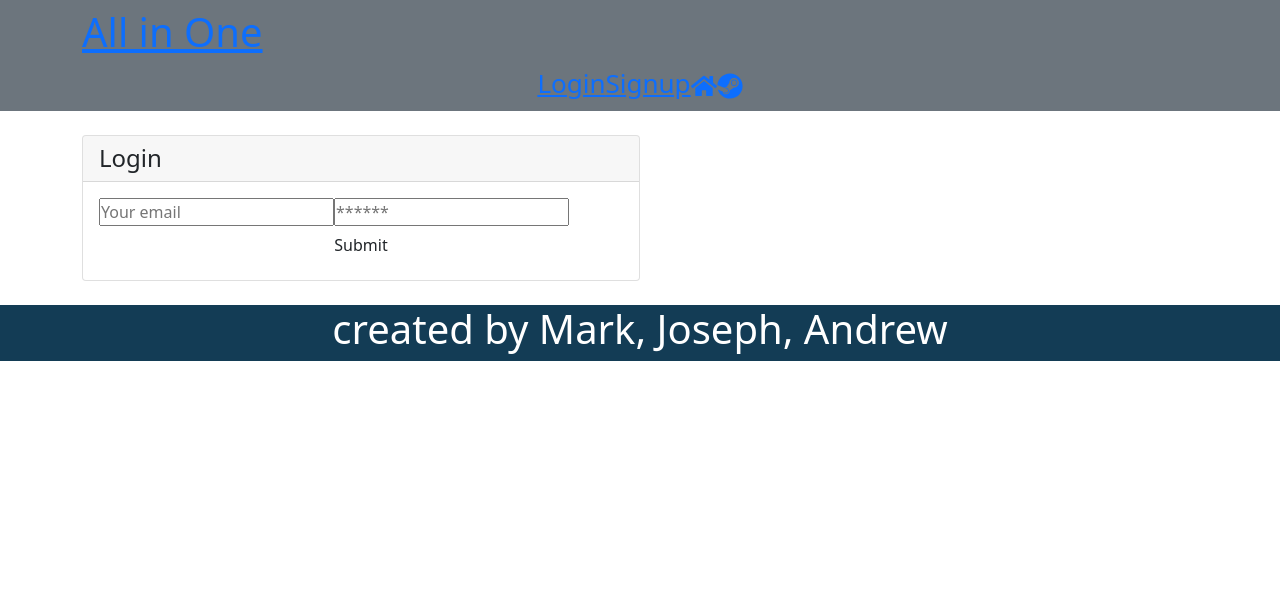
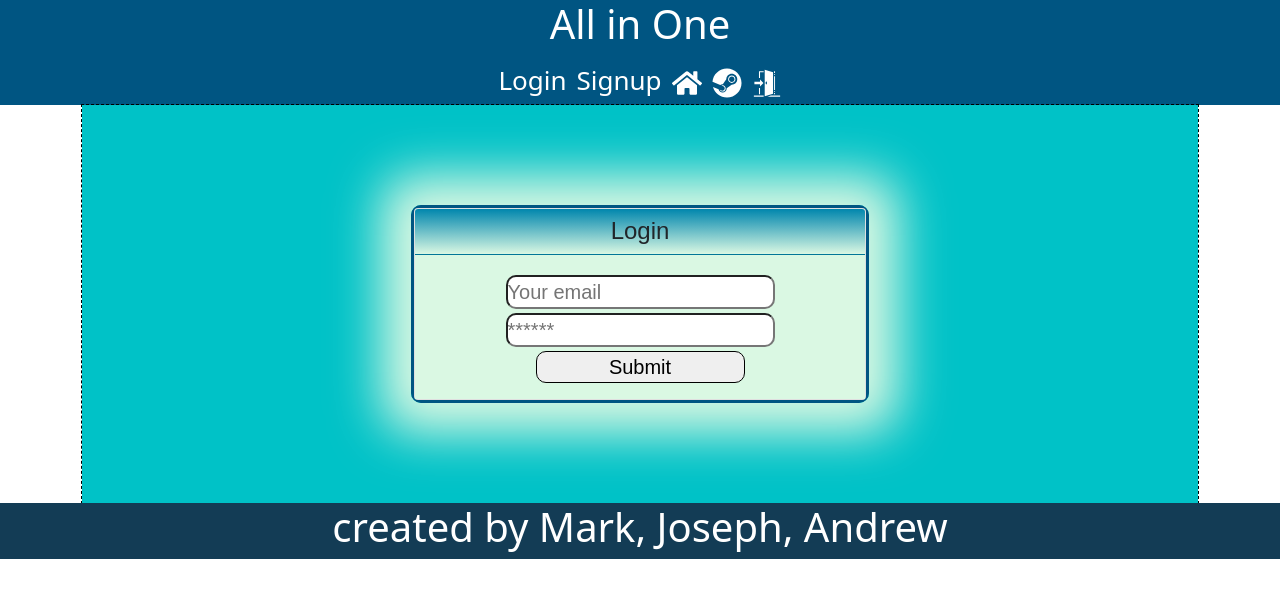
Before and after one commit to afebre1027/FinalProject, a React (Create React App) app in the folder client/: page /login in a window 1280 px wide. Shown: the top 598 px of the page. Built offline with nearby package versions, Linux system fonts and the light colour scheme.

Commit message:
worked on css login & signup ready for review

```diff
--- a/client/src/App.css
+++ b/client/src/App.css
@@ -2,11 +2,11 @@
   margin: 0;
   padding: 0;
   box-sizing: border-box;
-  }
+}
 
 /* header and nav bar */
 header {
-  background-color: #133c55;
+  background-color: #005582;
   min-height: 100px;
   display: flex;
   flex-direction: column;
@@ -17,21 +17,29 @@ header {
   margin-bottom: 0px;
 }
 
+a {
+  text-decoration: none !important;
+  text-align: center;
+  color: white !important;
+}
+svg {
+  color: white;
+}
+
 .menu-item {
   display: flex;
   flex-direction: row;
 }
 
-
-ul.menu {
+.menu {
   display: flex;
   flex-direction: row;
   align-items: center;
   justify-content: center;
 }
 
-li.menu-item {
-  padding: 7px;
+.menu-item {
+  padding: 5px;
 }
 
 nav {
@@ -39,7 +47,7 @@ nav {
   margin-bottom: 0px;
 }
 
-nav  li {
+nav li {
   cursor: pointer;
 }
 
@@ -52,17 +60,17 @@ nav  li {
   width: auto;
   top: 33.35vh;
   left: 0;
-  background:linear-gradient(#133c55, #34a0a4 ,#133c55);
+  background: linear-gradient(#133c55, #34a0a4, #133c55);
   overflow-x: hidden;
   padding: 20px 20px;
   color: #fff;
 }
 .responseForm {
-float: right;
+  float: right;
 }
 
 div.col-sm-9 {
-  padding:20px;
+  padding: 20px;
   margin: 20px 5% 10px 0px;
 }
 
@@ -124,18 +132,59 @@ div.col {
   text-align: center;
 }
 
+/* login page */
+.loginContainer {
+  font-family: arial;
+  font-size: 20px;
+  margin: auto;
+  padding: 100px;
+  width: 100%;
+  height: 100%;
+  outline: dashed 1px black;
+  background-color: #00c2c7;
+}
 
-/* @keyframes App-logo-spin {
-  from {
-    transform: rotate(0deg);
-  }
-  to {
-    transform: rotate(360deg);
-  }
-} */
+.loginCard {
+  width: auto;
+  margin: 0 auto;
+  text-align: center;
+  display: flex;
+  justify-content: space-around;
+  border: 3px solid #005582;
+  border-radius: 10px;
+  box-shadow: 0px 0px 50px 30px #daf8e3;
+}
+
+h4.card-header {
+  background: linear-gradient(#0086ad, #daf8e3);
+}
+
+div.card-body {
+  background-color: #daf8e3;
+}
+
+.subButton {
+  border: 1px solid black;
+  width: 50%;
+  margin-top: 1%;
+  border-radius: 10px;
+}
+
+input#email.form-input {
+  margin: 1%;
+}
+
+input {
+  border-radius: 10px;
+}
+
 @media screen and (max-width: 992px) {
   header {
     width: 100%;
+  }
+  input {
+    width: 100%;
+    margin: 0 auto;
   }
 }
 
--- a/client/src/components/Header/index.js
+++ b/client/src/components/Header/index.js
@@ -2,21 +2,38 @@ import React from "react";
 import Nav from "../Nav";
 import { Link } from "react-router-dom";
 import { FaSteam, FaHome, FaDiscord, FaPlaystation } from "react-icons/fa";
+import { GiExitDoor } from "react-icons/gi";
 
 const Header = () => {
   return (
-    <header className="bg-secondary mb-4 py-2 flex-row align-center">
-      <div className="container flex-row justify-space-between-lg justify-center align-center">
+    <header className="header">
+      <div className="menuContainer">
         <Link to="/">
           <h1>All in One</h1>
         </Link>
 
-        <nav className="text-center">
-          <Link to="/login">Login</Link>
-          <Link to="/signup">Signup</Link>
-          <Link to="/profile"><FaHome/></Link>
-          <Link to="/steam"><FaSteam /></Link>
-
+        <nav className="menu">
+          <div className="menu-item">
+            <Link to="/login">Login</Link>
+          </div>
+          <div className="menu-item">
+            <Link to="/signup">Signup</Link>
+          </div>
+          <div className="menu-item">
+            <Link to="/profile">
+              <FaHome size={30} />
+            </Link>
+          </div>
+          <div className="menu-item">
+            <Link to="/steam">
+              <FaSteam size={30} />
+            </Link>
+          </div>
+          <div className="menu-item">
+            <Link to="/logout">
+              <GiExitDoor size={30} />
+            </Link>
+          </div>
         </nav>
       </div>
     </header>
--- a/client/src/pages/Login.js
+++ b/client/src/pages/Login.js
@@ -40,10 +40,10 @@ const Login = (props) => {
   };
 
   return (
-    <main className="flex-row justify-center mb-4">
-      <div className="col-12 col-md-6">
+    <main className="loginContainer">
+      <div className="col-12 col-md-6 loginCard ">
         <div className="card">
-          <h4 className="card-header">Login</h4>
+          <h4 className="card-header loginHeader">Login</h4>
           <div className="card-body">
             <form onSubmit={handleFormSubmit}>
               <input
@@ -64,7 +64,7 @@ const Login = (props) => {
                 value={formState.password}
                 onChange={handleChange}
               />
-              <button className="btn d-block w-100" type="submit">
+              <button className=" subButton" type="submit">
                 Submit
               </button>
             </form>
--- a/client/src/pages/Signup.js
+++ b/client/src/pages/Signup.js
@@ -38,10 +38,10 @@ const Signup = () => {
   };
 
   return (
-    <main className="flex-row justify-center mb-4">
-      <div className="col-12 col-md-6">
+    <main className="loginContainer">
+      <div className="col-12 col-md-6 loginCard">
         <div className="card">
-          <h4 className="card-header">Sign Up</h4>
+          <h4 className="card-header loginHeader">Sign Up</h4>
           <div className="card-body">
             <form onSubmit={handleFormSubmit}>
               <input
```
